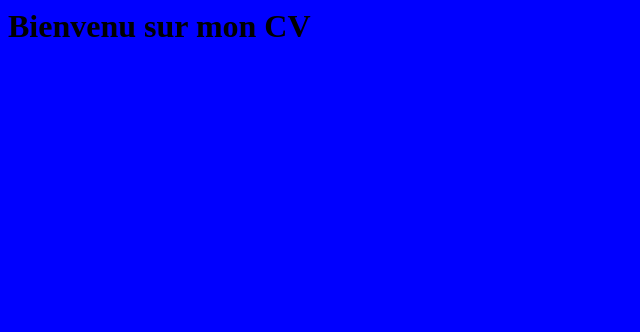
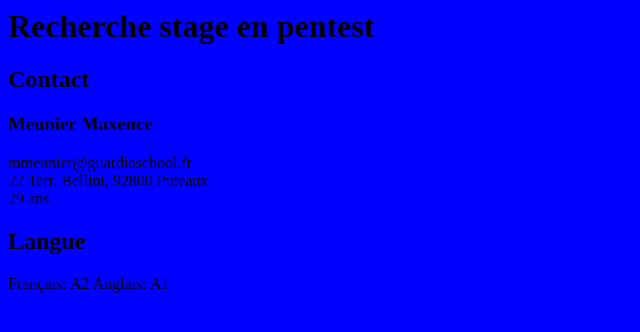
Before and after one commit to Maxence77/Guardia_devops, a plain HTML site: page index.html in a window 1280 px wide. Shown: the whole page, without its empty margins (0-640 px from the left). Drawn offline with Linux system fonts and the light colour scheme.

Commit message:
Modify index.html for content and structure
Updated headings and added contact information.

```diff
--- a/index.html
+++ b/index.html
@@ -1,9 +1,25 @@
 <html>
-<head>
-    <link rel="stylesheet" href="style.css">
-</head>
+    <head>
+        <link rel="stylesheet" href="style.css">
+    </head>
     <body>
-        <H1>Bienvenu sur mon CV</H1>
+        <h1>Recherche stage en pentest</h1>
+        <aside>
+        <H2>Contact</H2>
+        <h3>Meunier Maxence</h3>
+        <p>
+            mmeunier@guardiaschool.fr <br>
+            22 Terr. Bellini, 92800 Puteaux <br>
+            29 ans
+        </p>
+        <H2>Langue</H2>
+        <p>
+            Français: A2
+            Anglais: A1
+        </p>
+        </aside>
+
 
     </body>
+
 </html>
```
